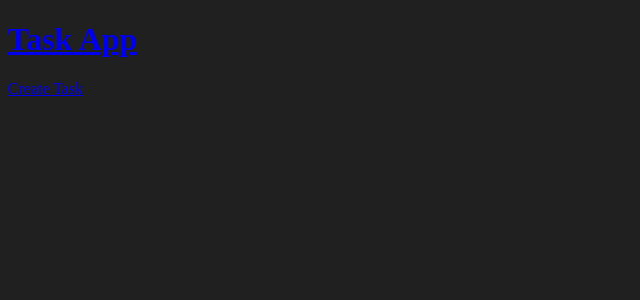
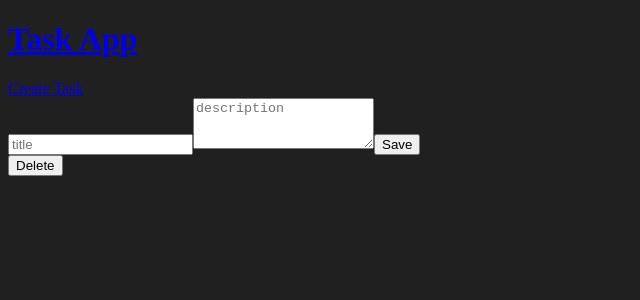
Before and after one commit to codermore/To-Do, a React (Vite) app in the folder frontend/: page /tasks/1 in a window 1280 px wide. Shown: the top 300 px of the page, without its empty margins (0-640 px from the left). Built offline with nearby package versions, Linux system fonts and the light colour scheme.

Commit message:
feat: Se agrega la funcionalidad de eliminar tareas

```diff
--- a/frontend/src/App.jsx
+++ b/frontend/src/App.jsx
@@ -14,6 +14,7 @@ function App() {
         <Route path='/' element={<Navigate to="/tasks" />}/>
         <Route path='/tasks' element={<TasksPage/>}/>
         <Route path='/tasks-create' element={<TaskFormPage/>}/>
+        <Route path='/tasks/:id' element={<TaskFormPage/>}/>
       </Routes>
 
     </BrowserRouter>
--- a/frontend/src/api/tasks.api.js
+++ b/frontend/src/api/tasks.api.js
@@ -12,3 +12,7 @@ export const getAllTasks = () => {
 export const createTask = (task) => {
     return taskApi.post('/', task)
 }
+
+export const deleteTask = (id) => {
+    return taskApi.delete(id + '/')
+}
--- a/frontend/src/components/TasksCard.jsx
+++ b/frontend/src/components/TasksCard.jsx
@@ -1,8 +1,16 @@
-import React from 'react'
+import { useNavigate } from 'react-router-dom'
+
 
 function TasksCard({task}) {
+
+    const navigate = useNavigate()
+
     return (
-        <div>
+        <div
+        onClick={() => {
+            navigate("/tasks/" + task.id)
+        }}
+        >
             <h1>{task.title}</h1>
             <p>{task.description}</p>
             <hr />
--- a/frontend/src/pages/TaskFormPage.jsx
+++ b/frontend/src/pages/TaskFormPage.jsx
@@ -1,6 +1,6 @@
 import { useForm } from 'react-hook-form'
-import { createTask } from '../api/tasks.api';
-import { useNavigate } from 'react-router-dom'
+import { createTask, deleteTask } from '../api/tasks.api';
+import { useNavigate, useParams } from 'react-router-dom'
 
 function TaskFormPage() {
 
@@ -10,7 +10,7 @@ function TaskFormPage() {
     formState:{ errors } // formState es un objeto que contiene información sobre el estado del formulario.  { errors } extrae solo la propiedad errors, que almacena los errores de validación de los campos.
   } = useForm();
   const navigate = useNavigate()
-
+  const params = useParams()
 
   /*
   🔹 Cuando llamamos a useForm(), esta función nos devuelve un objeto con varias propiedades y métodos que facilitan la gestión de formularios en React.
@@ -35,7 +35,7 @@ function TaskFormPage() {
   */
 
   const onSubmit = handleSubmit(async data => {
-    const res = await createTask(data);
+    await createTask(data);
     navigate("/tasks")
   })
 
@@ -58,6 +58,15 @@ function TaskFormPage() {
 
         <button>Save</button>
       </form>
+
+      {params.id && <button onClick={async () => {
+        const accepted = window.confirm('estas seguro?')
+        if (accepted){
+          await deleteTask(params.id)
+          navigate("/tasks")
+        }
+      }}
+      >Delete</button>}
     </div>
   )
 }
```
